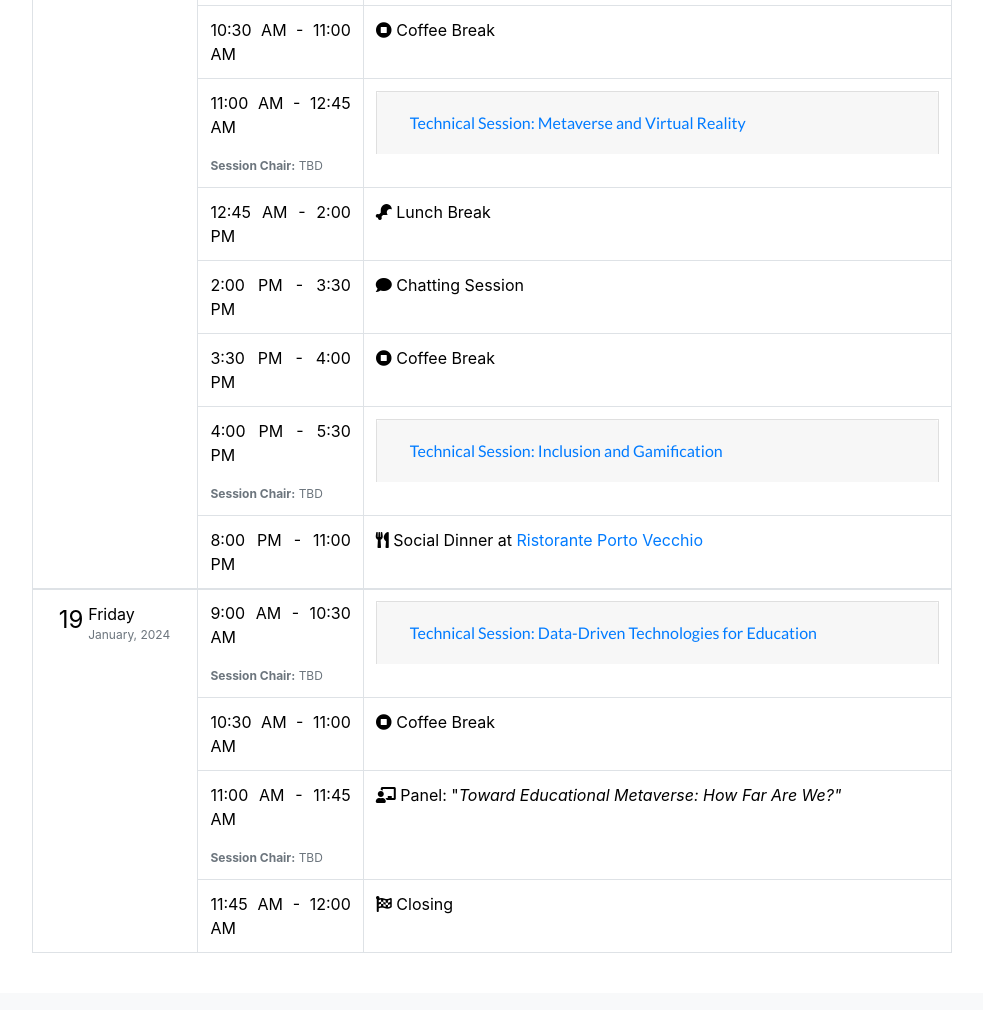
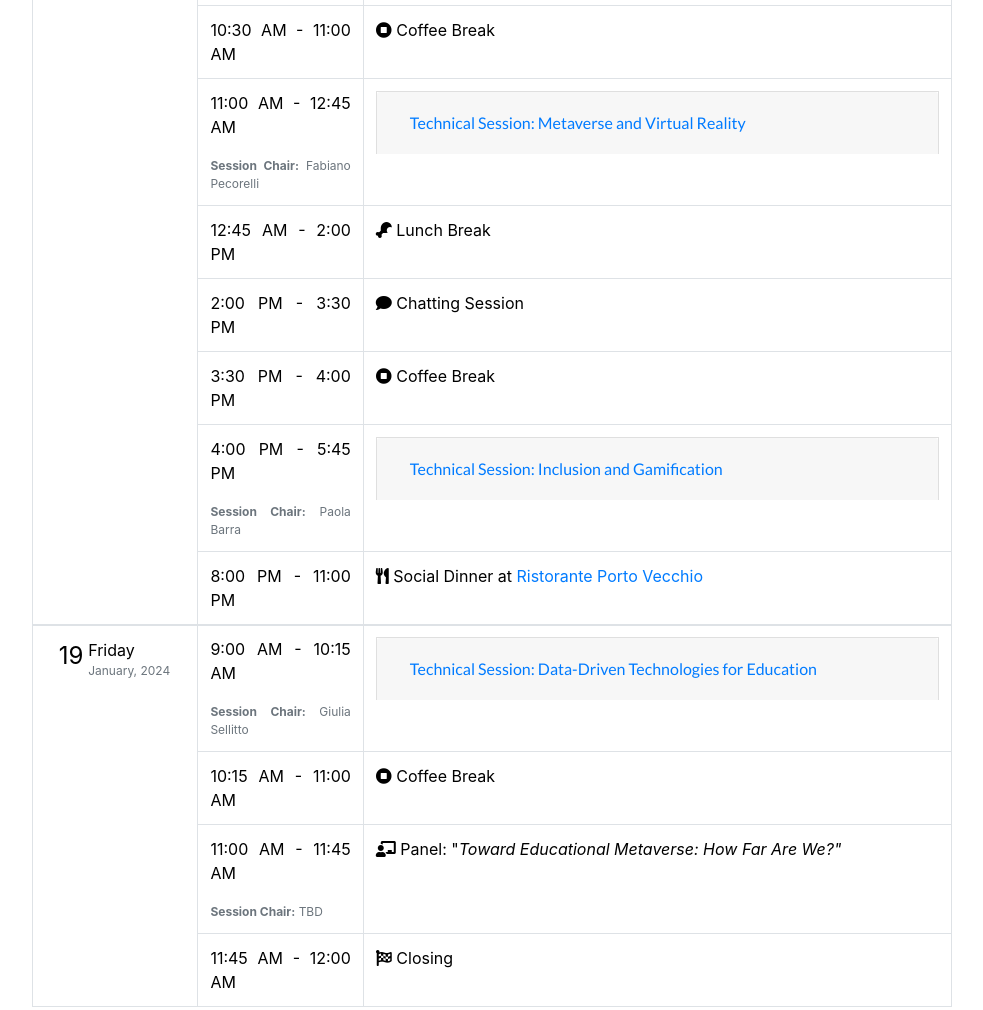
Before and after one commit to Wails2024/Wails2024.github.io, a website with bundled scripts: page index.html in a window 1280 px wide. Shown: the part 5460-6470 px from the top of the page, without its empty margins (148-1131 px from the left). Built offline with nearby package versions, Linux system fonts and the light colour scheme.

Commit message:
Added Session Chairs. One paper moved to second section due to unavailability

```diff
--- a/index.html
+++ b/index.html
@@ -397,7 +397,7 @@
               <tr>
                 <td>
                   11:00 AM - 12:45 AM
-                  <div class="shortdate text-muted"><br><b>Session Chair:</b> TBD</div>
+                  <div class="shortdate text-muted"><br><b>Session Chair:</b> Fabiano Pecorelli</div>
                 </td>
                 <td>
                   <div class="accordion" id="sessionOne">
@@ -487,8 +487,8 @@
 
               <tr>
                 <td>
-                  4:00 PM - 5:30 PM
-                  <div class="shortdate text-muted"><br><b>Session Chair:</b> TBD</div>
+                  4:00 PM - 5:45 PM
+                  <div class="shortdate text-muted"><br><b>Session Chair:</b> Paola Barra</div>
                 </td>
                 <td>
                   <div class="accordion" id="sessionTwo">
@@ -547,6 +547,13 @@
                                 <td>Giusy Annunziata, Stefano Lambiase, Alessio Piro, Dario Di Nucci, Filomena Ferrucci</td>
                               </tr>
 
+                              <tr>
+                                <td>
+                                  <i class="fas fa-file-alt"></i> Future support teachers’ perceptions and opinions on effective learning through the promotion of ICT
+                                </td>
+                                <td>Ilaria Viola, Emanuela Zappalà, Maurizio Sibilio</td>
+                              </tr>
+
                             </tbody>
                           </table>
                         </div>
@@ -573,8 +580,8 @@
 
               <tr>
                 <td>
-                  9:00 AM - 10:30 AM
-                  <div class="shortdate text-muted"><br><b>Session Chair:</b> TBD</div>
+                  9:00 AM - 10:15 AM
+                  <div class="shortdate text-muted"><br><b>Session Chair: </b>Giulia Sellitto</div>
                 </td>
                 <td>
                   <div class="accordion" id="sessionThree">
@@ -614,13 +621,6 @@
 
                               <tr>
                                 <td>
-                                  <i class="fas fa-file-alt"></i> Future support teachers’ perceptions and opinions on effective learning through the promotion of ICT
-                                </td>
-                                <td>Ilaria Viola, Emanuela Zappalà, Maurizio Sibilio</td>
-                              </tr>
-
-                              <tr>
-                                <td>
                                   <i class="fas fa-file-alt"></i> Generative AI-Driven Digital Assistance for E-Learning: A Novel Paradigm for Personalized Recommendations
                                 </td>
                                 <td>Son Ha, Minh Triet Nguyen, Khanh Vo, Khiem Huynh, Bang Le, Ngan Nguyen</td>
@@ -644,7 +644,7 @@
               </tr>
 
               <tr>
-                <td>10:30 AM - 11:00 AM</td>
+                <td>10:15 AM - 11:00 AM</td>
                 <td><i class="fas fa-stop-circle"></i> Coffee Break</td>
               </tr>
 
```
